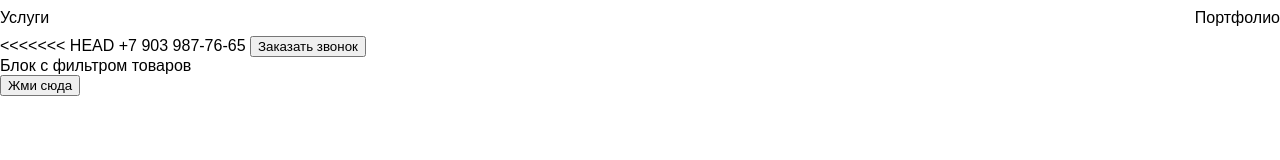
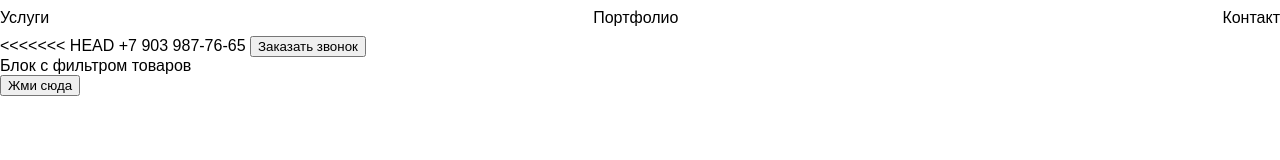
Before and after one commit to Olga2289/project-new, a plain HTML site: page index.html in a window 1280 px wide. Drawn offline with Linux system fonts and the light colour scheme.

Commit message:
contact added

```diff
--- a/index.html
+++ b/index.html
@@ -13,6 +13,7 @@
         <nav>
             <a href="#services">Услуги</a>
             <a href="#portfolio">Портфолио</a>
+            <a href="#portfolio">Контакт</a>
 
         </nav>
         <div>
```
